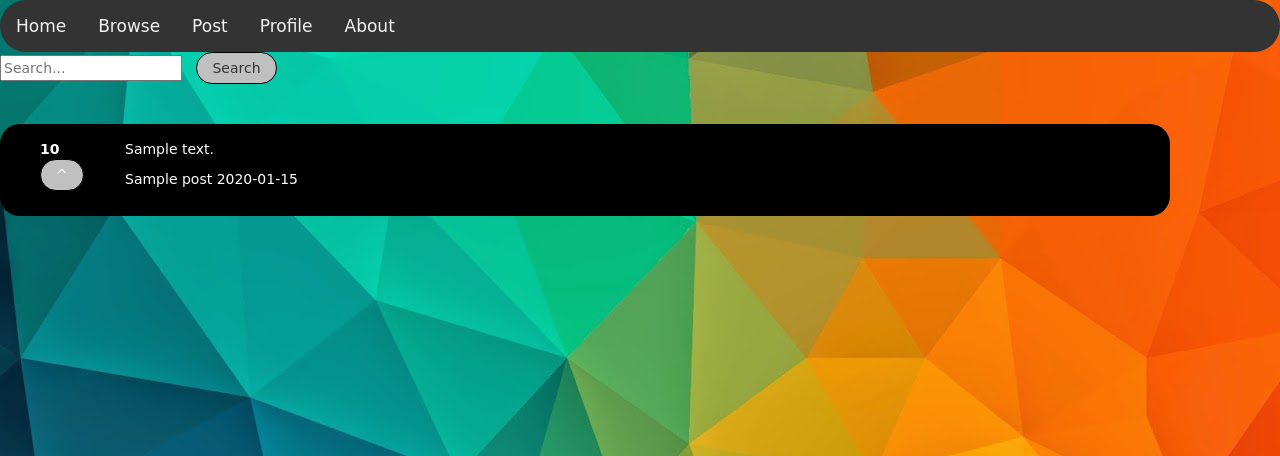
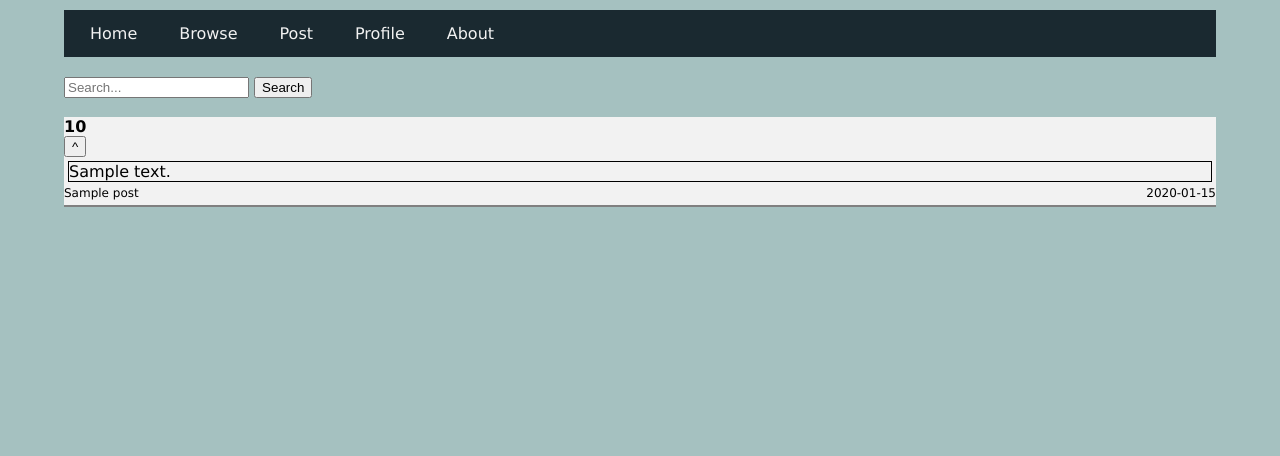
Before and after one commit to RyTaus/punr, a Python web app: template templates/browse.html in a window 1280 px wide. Shown: the top 456 px of the page. Run offline with Jinja, Linux system fonts and the light colour scheme; the template is opened without the code that fills it: most values are stand-ins (such as "Sample title", 1, 10 or a date in 2020); some libraries are stand-ins or nearby versions.

Commit message:
added styling

```diff
--- a/resources/styles/styles.css
+++ b/resources/styles/styles.css
@@ -1,27 +1,42 @@
-#homeblurb {
-  text-align: center;
-  margin-top: 50px;
-}
-
-#homephoto {
-  display: block;
-  margin: auto;
-  box-shadow: 5px 5px 5px #333;
-  border: 5px solid black;
+light {
+  --light: #D7CEC7;
 }
 
 body {
-  background-image: url("/resources/images/background.jpg");
+  background-color: #A5C1C0;
   font-style: normal;
-  font-family: "Comic Sans MS";
+  font-family: "Verdana";
+  margin: 0 5%;
+}
+
+/*
+  light: #D7CEC7
+  dark: #565656
+*/
+
+.form {
+  display: inline;
+  padding: 0;
+}
+
+.score {
+  display: inline;
+  padding: 0;
+  /*background-color: red;*/
+  height: 100%;
+}
+
+.button {
+  display: inline;
 }
 
 .topnav {
-    background-color: #333;
+    background-color: #1A2930;
     overflow: hidden;
-    border-radius: 30px;
-    font-style: normal;
-    font-family: "Comic Sans MS";
+    font-family: "Verdana";
+    margin-top: 10px;
+    margin-bottom: 20px;
+    padding: 0 5px;
 }
 
 .topnav a {
@@ -31,158 +46,46 @@ body {
     text-align: center;
     padding: 14px 16px;
     text-decoration: none;
-    font-size: 17px;
+    margin: 0 5px;
 }
 
 .topnav a:hover {
-    background-color: #ddd;
+    background-color: #F7CE3E;
     color: black;
 }
 
 .topnav a.active {
     background-color: #4CAF50;
     color: white;
+    padding: 5px;
 }
 
-#puns_section {
-  background-color: #427477;
-  border: 10px solid black;
-  margin: 30px 10px 10px 20px;
-  border-radius: 30px;
+.post {
+  background-color: #f2f2f2;
+  border-bottom: 2px solid grey;
+  margin-bottom: 5px;
+  padding-bottom: 5px;
+
+}
+.score {
+  height: 100%;
 }
 
-div.puns_container {
-  background-color: transparent;
-  border-radius: 30px;
-  margin: 5px;
-  padding: 0px 0px 30px 5px;
-  border: 5px none black;
-  font-family: "Comic Sans MS";
+.content {
+  border: 1px solid black;
+  margin: 4px;
+
 }
 
-h3.pun {
-  display: inline-block;
+.data {
+  font-size: 12px;
+
 }
 
-.pun {
-  font-style: normal;
-  font-family: "Comic Sans MS";
-  color: white;
-  background-color: black;
-  border-radius: 20px;
-  padding: 15px;
-  margin: 10px 10px 0px 0px;
-  word-wrap: break-word;
+.author {
+
 }
 
-span.post_time {
-  font-style: normal;
-  font-family: "Comic Sans MS";
-  color: white;
+.time {
+  float: right;
 }
-
-.prompt_text {
-  font-style: normal;
-  font-family: "Comic Sans MS";
-}
-
-h1.prompt_text {
-  font-style: normal;
-  font-family: "Comic Sans MS";
-  font-size: 200%;
-  margin: 20px;
-  display: inline-block;
-}
-
-p.prompt_text {
-  font-style: normal;
-  font-family: "Comic Sans MS";
-  font-size: 200%;
-  padding-left: 10px;
-  margin: 20px;
-  display: inline-block;
-}
-
-h2.prompt_text {
-  margin-bottom: 10px
-}
-
-#search {
-  margin-bottom: 10px
-}
-#button {
-  margin: 10px;
-  margin-top: 0px;
-  padding: 5px 15px;
-  background: silver;
-  border: 1px solid black;
-  cursor: pointer;
-  border-radius: 30px;
-  display: inline-block;}
-
-.button {
-  margin: 10px;
-  margin-top: 0px;
-  padding: 5px 15px;
-  background: silver;
-  border: 1px solid black;
-  cursor: pointer;
-  border-radius: 30px;
-  display: inline-block;
-}
-
-.like_container {
-  display: inline-block;
-}
-
-#likes {
-  font-style: normal;
-  font-family: "Comic Sans MS";
-  padding-left: 10px;
-  display: inline-block;
-}
-
-#map {
-  height: 400px;
-  width: 95%;
-  margin: 0 auto 0 auto;
-  border-radius: 30px;
-  border: 10px solid #333;
-}
-
-div.blurb {
-  background-color: white;
-  border: 10px solid #333;
-  border-radius: 30px;
-  margin: 20px 50px 30px 20px;
-  display: inline-block;
-  width: 600px
-}
-
-p.blurbtext {
-  font-size: 30px;
-  text-align: center;
-}
-
-#aboutimg {
-  margin: 30px 60px 0px 20px;
-  float: right;
-  border: 10px solid #333;
-  border-radius: 30px;
-}
-
-span.name {
-  font-size: 40px;
-  font-weight: bold;
-  color: navy;
-}
-
-h1.about {
-  text-align: center;
-}
-
-.titles {
-  font-style: normal;
-  font-family: "Comic Sans MS";
-  background-color:
-}
--- a/templates/browse.html
+++ b/templates/browse.html
@@ -2,7 +2,7 @@
 <html>
   <head>
     <meta charset="utf-8">
-    <link rel="stylesheet" href="https://maxcdn.bootstrapcdn.com/bootstrap/3.3.7/css/bootstrap.min.css">
+    <!-- <link rel="stylesheet" href="https://maxcdn.bootstrapcdn.com/bootstrap/3.3.7/css/bootstrap.min.css"> -->
     <link rel="stylesheet" href="/resources/styles/styles.css">
 
     <title>Browse Posts</title>
@@ -10,7 +10,7 @@
   <body>
     {% include "navbar.html" %}
 
-    <span>
+    <span class="container">
       <form action="/browse" method="post">
         <input type="hidden" name="kind" value="search"></input>
         <!-- <h2 class="titles">search for puns: </h2> -->
@@ -23,7 +23,7 @@
 
     <!-- <div id="puns_section"> -->
       {%for post in posts%}
-        <div class="pun container">
+        <div class="post container">
           <span class="col-xs-1 score">
             <span id="likes"> <strong>{{post.score}}</strong></span>
             <form class="like_container" action="/browse" method="post">
--- a/templates/navbar.html
+++ b/templates/navbar.html
@@ -1,4 +1,4 @@
-<div class="topnav" id="myTopnav">
+<div class="topnav container" id="myTopnav">
   <a href="/">Home</a>
   <a href="/browse">Browse</a>
   <a href="/post">Post</a>
```
